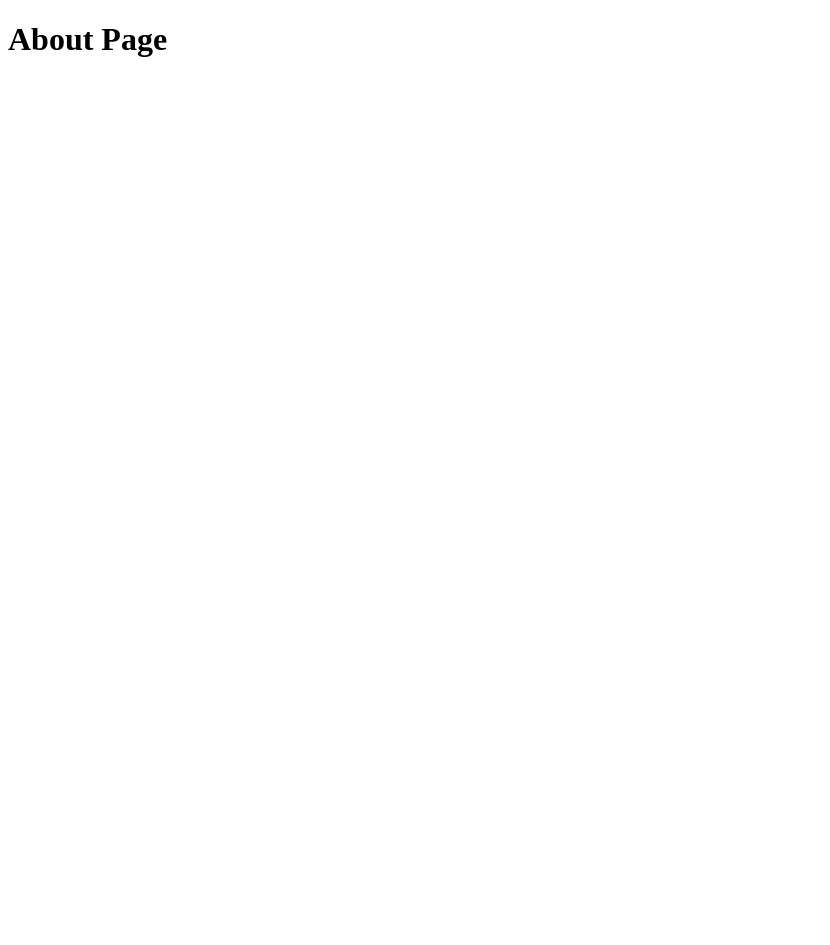
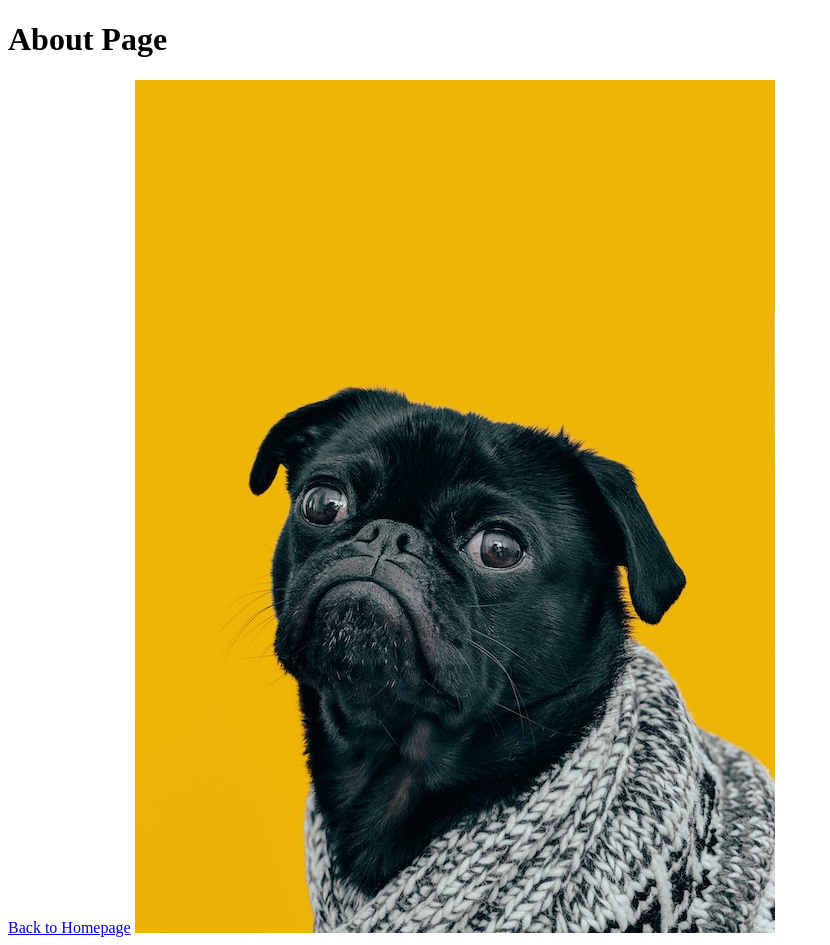
Before and after one commit to jenipdang/Odin_practices, a plain HTML site: page links-and-images/pages/about.html in a window 1280 px wide. Shown: the whole page, without its empty margins (0-830 px from the left). Before the commit the page ends 800 px from the top, so only its background shows below. Drawn offline with Linux system fonts and the light colour scheme.

Commit message:
move image to about.html

```diff
--- a/links-and-images/pages/about.html
+++ b/links-and-images/pages/about.html
@@ -8,5 +8,7 @@
 </head>
 <body>
     <h1>About Page</h1>
+    <a href="../index.html">Back to Homepage</a>
+    <img src="../images/dog.jpg" alt="Charles, THE Pug">
 </body>
 </html>
```
Also changed, not shown: links-and-images/index.html (+0 -2 lines).
